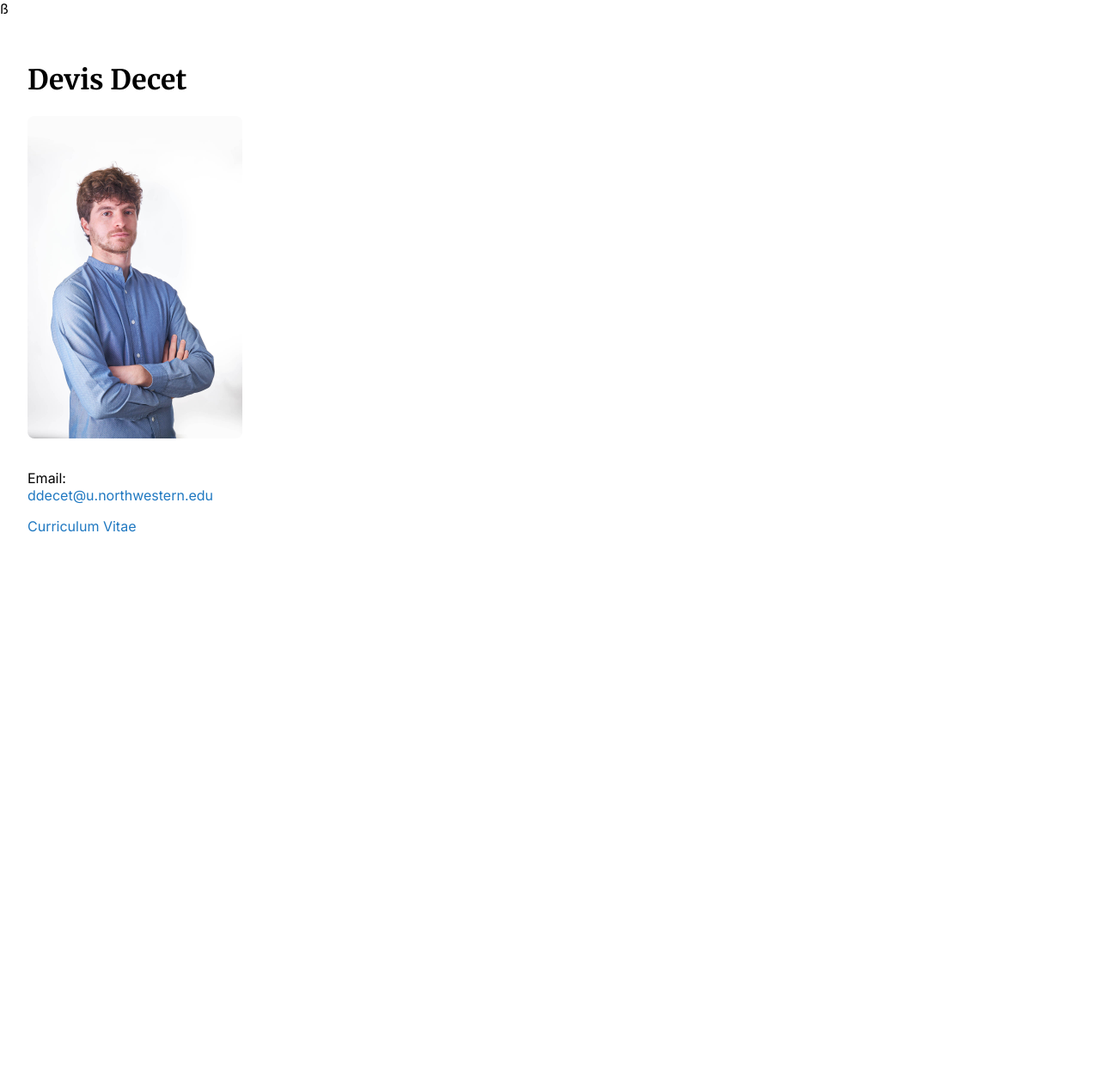
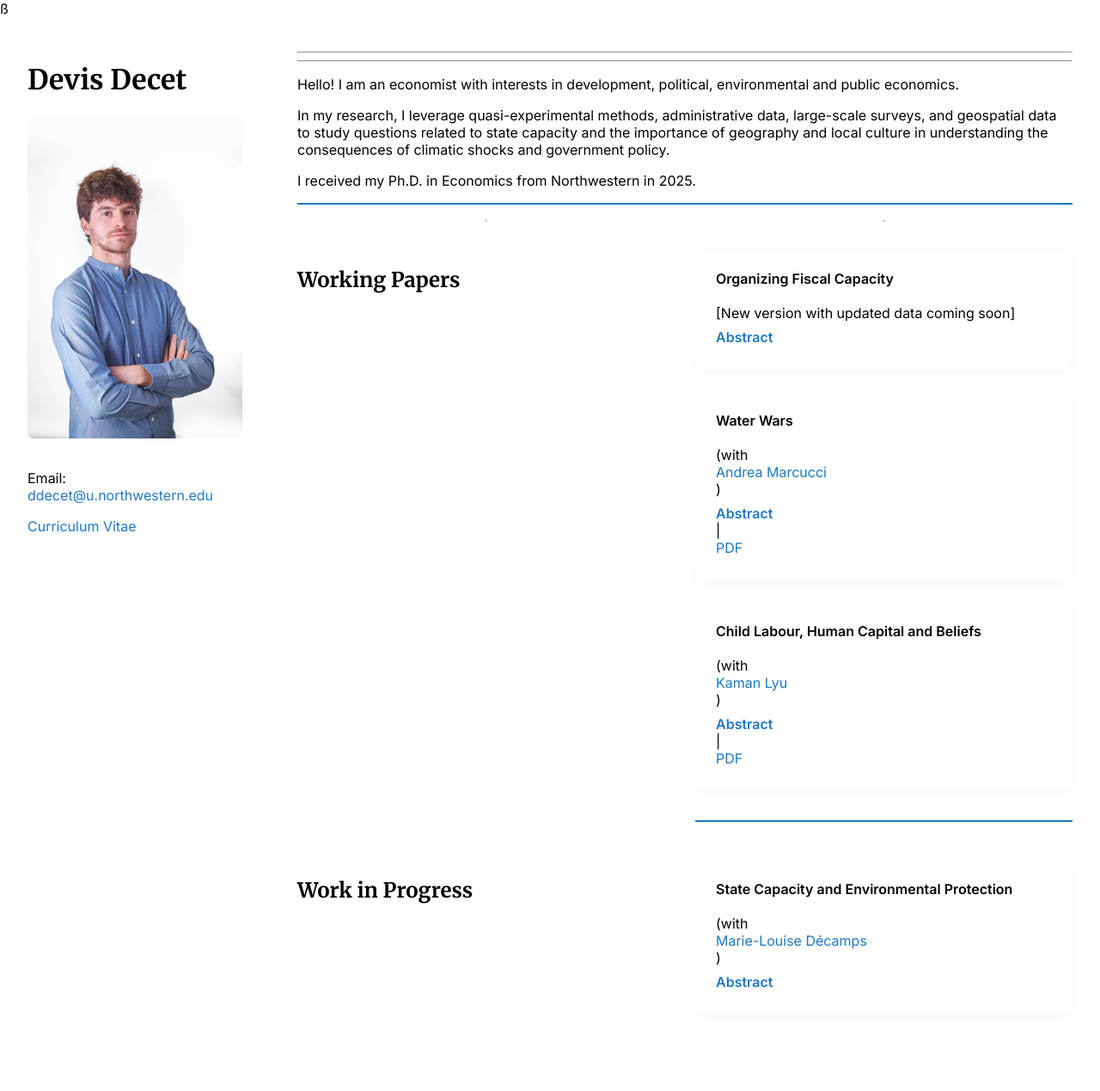
Before and after one commit to elenastella94/elenastella.github.io, a Jekyll site: the page built from index.md, in a window 1280 px wide. Shown: the whole page at 86% size. Built offline with Jekyll 4.4.1, drawn with Linux system fonts in a browser that asks for light colours; before the commit the page ends 920 px from its top, so only the background shows below that.

Commit message:
First commit of new site version

```diff
--- /dev/null
+++ b/_includes/about.md
@@ -0,0 +1,7 @@
+---
+---
+Hello! I am an economist with interests in development, political, environmental and public economics.
+
+In my research, I leverage quasi-experimental methods, administrative data, large-scale surveys, and geospatial data to study questions related to state capacity and the importance of geography and local culture in understanding the consequences of climatic shocks and government policy.
+
+I received my Ph.D. in Economics from Northwestern in 2025.
--- /dev/null
+++ b/_includes/research.md
@@ -0,0 +1,53 @@
+---
+---
+## Working Papers
+
+<div class="research-grid">
+
+  <div class="research-card">
+    <strong>Organizing Fiscal Capacity</strong> <br>
+    [New version with updated data coming soon] <br>
+    <span class="toggle-link" onclick="toggleVisibility('paper1')">Abstract</span>
+    <div id="paper1" class="abstract">
+      This paper studies how the allocation of tax agents across the national territory affects fiscal capacity. I evaluate a reform of the Brazilian tax authority that consolidated half of the existing local tax offices. Leveraging regional variation in the reform and newly collected data, I employ a matched difference-in-differences strategy to document how areas served by consolidated offices experience an increase in tax revenues. The reform also led to a divergence in tax enforcement between the core and the periphery of consolidated regions. These results are explained by a trade-off between improved targeting of high-revenue potential areas and increased distance between tax offices and the areas they oversee. These findings suggest that concentrating tax agents in fewer, larger offices increases overall revenues but exacerbates regional inequality in tax enforcement.
+    </div>
+  </div>
+
+  <div class="research-card">
+    <strong>Water Wars</strong> <br>
+    (with <a href="https://sites.google.com/view/andremarcucci/home">Andrea Marcucci</a>) <br>
+    <span class="toggle-link" onclick="toggleVisibility('paper2')">Abstract</span> |
+    <a href="/assets/pdf/water_wars.pdf">PDF</a>
+    <div id="paper2" class="abstract">
+      We study the relationship between access to water resources and local violence in Africa. Due to limited irrigation, rural communities rely on rainfall, rivers, and lakes for their economic needs. Rainfall scarcity can make access to water from rivers and lakes more valuable, thereby generating conflicts in rural settings. We explore this hypothesis by integrating granular data on the river network with high-resolution data on rainfall and violent conflict events in Africa from 1997 to 2021. We find that reduced rainfall in a location leads to more conflict in neighboring areas that are water-rich and located upstream along the river network. These are the sites that exert more control over the river flow. The effect is more pronounced in regions experiencing a long-term decline in water presence. Consistent with the proposed mechanism, conflicts concentrate in areas with higher returns to water access, as proxied by the presence of agricultural production. Additionally, the impact is more pronounced in regions with unequal water distribution among ethnic groups, highlighting how cooperation costs are an important friction preventing peaceful sharing of water resources. In terms of policy responses, we find that the effects tend to be mitigated in countries with stronger democratic institutions, better rule of law, higher state capacity and less corruption.
+    </div>
+  </div>
+
+  <div class="research-card">
+    <strong>Child Labour, Human Capital and Beliefs</strong> <br>
+    (with <a href="https://sites.northwestern.edu/kamanlyu/">Kaman Lyu</a>) <br>
+    <span class="toggle-link" onclick="toggleVisibility('paper3')">Abstract</span> |
+    <a href="/assets/pdf/child_labour_beliefs.pdf">PDF</a>
+    <div id="paper3" class="abstract">
+      In contexts where child labour is pervasive, household decisions about allocating children's time between school and work involve a trade-off: current returns from child labour versus future returns from education. This paper tests for the existence of a third factor: future returns from child labour, as parents view farm work as an investment in agricultural skills. We provide evidence on each component of this trade-off in the context of rural Ghana by leveraging four waves of survey data on 5,000 households, exogenous shocks to agricultural productivity, and a vignette survey design to elicit parental beliefs.
+    </div>
+  </div>
+
+</div> <!-- end of working papers grid -->
+
+<hr class="crimson-line">
+
+## Work in Progress
+
+<div class="research-grid">
+
+  <div class="research-card">
+    <strong>State Capacity and Environmental Protection</strong> <br>
+    (with <a href="https://sites.google.com/view/mstelman">Marie-Louise Décamps</a>) <br>
+    <span class="toggle-link" onclick="toggleVisibility('paper4')">Abstract</span>
+    <div id="paper4" class="abstract">
+      Policies against deforestation are crucial for fighting climate change. This paper examines how the governance of environmental agencies affects the effectiveness of these policies. In the context of Brazil, we compile a novel dataset that integrates satellite land use data, administrative data on the environmental agency organization and on agents' career, and enforcement activities. With the findings of this paper, we aim to uncover how governance reforms influence enforcement capacity and shape farmers' land use decisions, contributing to our understanding of how state capacity affects environmental conservation.
+    </div>
+  </div>
+
+</div> <!-- end of work in progress grid -->
--- a/_layouts/default.html
+++ b/_layouts/default.html
@@ -18,24 +18,42 @@
     <img src="/assets/images/dev_pic.jpg" alt="{{ site.author }}">
     <p>Email: <a>ddecet@u.northwestern.edu</a></p>
     <p><a href="/assets/pdf/decet_cv.pdf">Curriculum Vitae</a></p>
-    <!-- <hr class="crimson-line">
-    <nav>
-      <a href="#about">About</a><br>
-      <a href="#research">Research</a>
-    </nav> -->
   </div>
 
   <!-- Right column -->
   <div class="right-col">
+    <!-- About Section -->
     <section id="about">
-      {{ include_relative "about.md" | markdownify }}
+      {% capture about_content %}{% include about.md %}{% endcapture %}
+      {{ about_content | markdownify }}
     </section>
 
+    <hr class="crimson-line">
+
+    <!-- Research Section -->
     <section id="research">
-      {{ include_relative "research.md" | markdownify }}
+      {% capture research_content %}{% include research.md %}{% endcapture %}
+      <div class="research-grid">
+        {{ research_content | markdownify }}
+      </div>
     </section>
-
   </div>
 </div>
+
+<script>
+  // Smooth toggle for abstracts
+  document.addEventListener('DOMContentLoaded', () => {
+    document.querySelectorAll('.toggle-link').forEach(link => {
+      link.addEventListener('click', e => {
+        e.preventDefault();
+        const target = document.getElementById(link.dataset.target);
+        if(target){
+          target.classList.toggle('open');
+        }
+      });
+    });
+  });
+</script>
+
 </body>
 </html>
--- a/assets/css/style.css
+++ b/assets/css/style.css
@@ -12,29 +12,6 @@
   background-color: var(--primary-color);
   color: white;
 }
-
-/* Remove card borders and shadows */
-.card {
-  border: none !important;
-  box-shadow: none !important;
-  background: #fff; /* keep clean white background */
-  border-radius: 0; /* or keep rounded if you like */
-}
-
-/* Research grid layout */
-.research-grid {
-  display: grid;
-  grid-template-columns: repeat(auto-fill, minmax(350px, 1fr)); /* keeps cards even */
-  gap: 1.5rem; /* spacing between cards */
-}
-
-/* Ensure all cards align nicely */
-.research-grid .card {
-  display: flex;
-  flex-direction: column;
-}
-
-
 
 /* === Base Styles === */
 body {
@@ -75,18 +52,33 @@ body {
   margin: 10px 0;
 }
 
+/* === Research Cards === */
+.research-grid {
+  display: grid;
+  grid-template-columns: repeat(auto-fit, minmax(350px, 1fr));
+  gap: 1.5rem;
+}
+
 .research-card {
-  border: 1px solid #ccc;
-  padding: 1rem;
-  border-radius: 8px;
   background-color: var(--background-card);
-  margin-bottom: 1rem;
+  padding: 1.5rem;
+  border-radius: 12px;       /* subtle rounding */
+  box-shadow: 0 2px 8px rgba(0,0,0,0.05); /* subtle shadow */
+  display: flex;
+  flex-direction: column;
+  transition: transform 0.2s ease; /* slight hover effect */
+}
+
+.research-card:hover {
+  transform: translateY(-3px);
 }
 
 .toggle-link {
   color: var(--primary-color);
   cursor: pointer;
   text-decoration: none; /* remove underline */
+  font-weight: 600;
+  margin-top: 0.5rem;
 }
 
 /* Smooth toggle for abstracts */
@@ -96,6 +88,7 @@ body {
   transition: max-height 0.5s ease, padding 0.5s ease;
   padding-top: 0;
   padding-bottom: 0;
+  margin-top: 0.3rem;
 }
 
 .abstract.open {
@@ -111,8 +104,7 @@ a {
 }
 
 a:hover {
-  color: #155a8a; /* slightly darker on hover */
-  text-decoration: none;
+  color: #155a8a;
 }
 
 /* Headings font */
@@ -139,7 +131,7 @@ h1, h2, h3 {
   }
 
   .research-card {
-    padding: 0.8rem;
+    padding: 1rem;
     font-size: 0.95rem;
   }
 }
--- a/assets/js/main.js
+++ b/assets/js/main.js
@@ -1,4 +1,16 @@
-function toggleVisibility(id) {
-  const el = document.getElementById(id);
-  el.classList.toggle('open');
-}
+// Wait until DOM is loaded
+document.addEventListener('DOMContentLoaded', () => {
+  // Select all toggle links
+  const toggleLinks = document.querySelectorAll('.toggle-link');
+
+  toggleLinks.forEach(link => {
+    link.addEventListener('click', () => {
+      const targetId = link.getAttribute('data-target');
+      const targetEl = document.getElementById(targetId);
+
+      if (targetEl) {
+        targetEl.classList.toggle('open');
+      }
+    });
+  });
+});
--- a/index.md
+++ b/index.md
@@ -2,5 +2,3 @@
 layout: default
 title: Home
 ---
-
-<!-- The content of the page comes from the layout + includes -->
```
Also changed, not shown: about.md (deleted, +0 -5 lines), research.md (deleted, +0 -51 lines), 1 other file.
